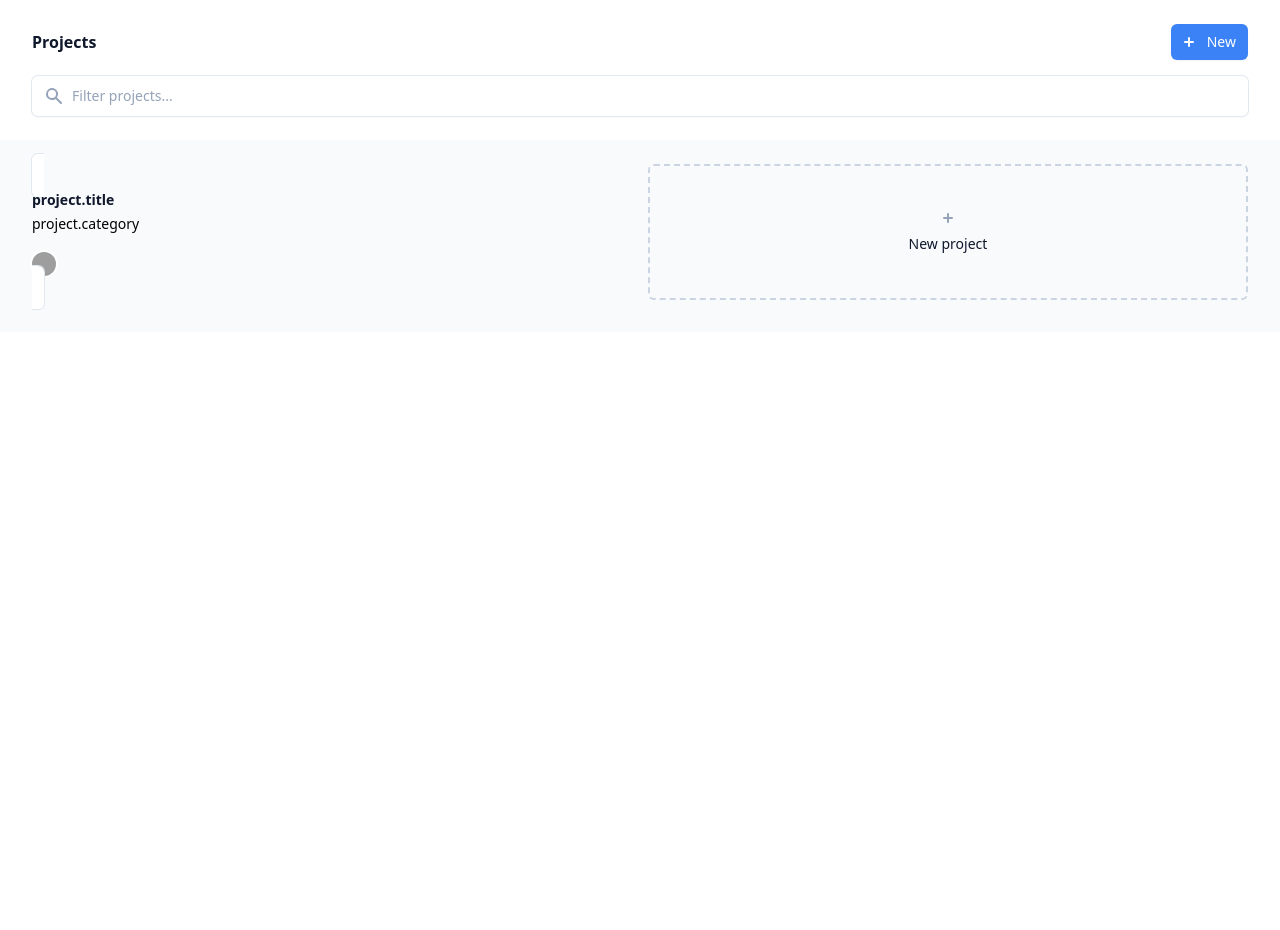
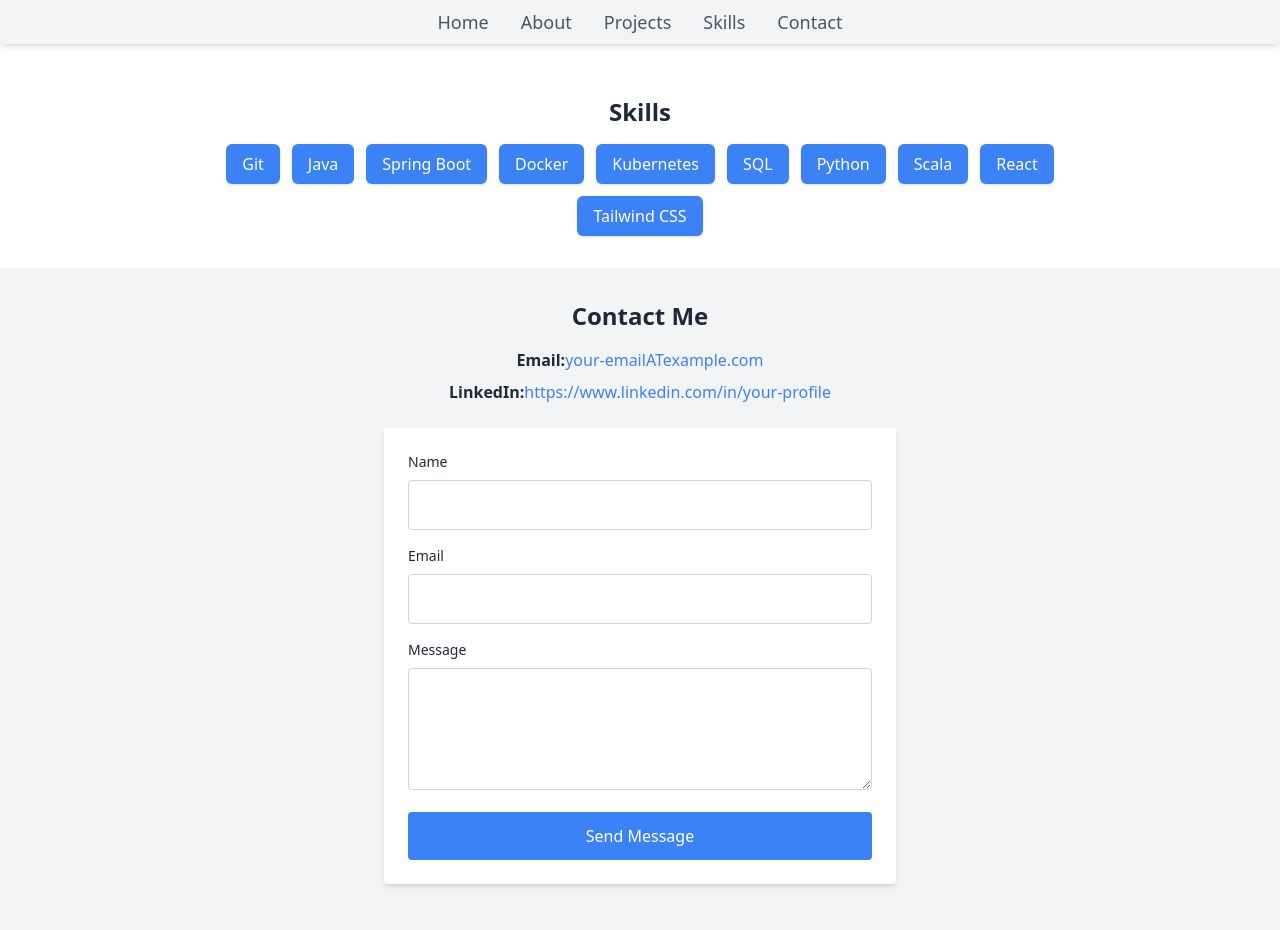
Before and after one commit to bheeshm1998/my-portfolio, an Angular app: page / in a window 1280 px wide. Shown: the top 930 px of the page. Before the commit the page ends 800 px from the top, so only its background shows below. Built offline with nearby package versions, Linux system fonts and the light colour scheme; grey boxes are pictures that could not be loaded.

Commit message:
added skills and contact section

```diff
--- a/src/app/app.component.html
+++ b/src/app/app.component.html
@@ -1,51 +1,112 @@
-<div>
-  <header class="bg-white space-y-4 p-4 sm:px-8 sm:py-6 lg:p-4 xl:px-8 xl:py-6">
-    <div class="flex items-center justify-between">
-      <h2 class="font-semibold text-slate-900">Projects</h2>
-      <a href="/new" class="hover:bg-blue-400 group flex items-center rounded-md bg-blue-500 text-white text-sm font-medium pl-2 pr-3 py-2 shadow-sm">
-        <svg width="20" height="20" fill="currentColor" class="mr-2" aria-hidden="true">
-          <path d="M10 5a1 1 0 0 1 1 1v3h3a1 1 0 1 1 0 2h-3v3a1 1 0 1 1-2 0v-3H6a1 1 0 1 1 0-2h3V6a1 1 0 0 1 1-1Z" />
-        </svg>
-        New
-      </a>
+<div class="min-h-screen flex flex-col">
+
+  <header class="fixed top-0 left-0 w-full bg-gray-100 dark:bg-gray-900 text-gray-800 dark:text-gray-200 shadow-md z-50">
+    <div class="container mx-auto px-4 py-2">
+      <nav class="flex flex-wrap justify-center space-x-4 sm:space-x-6 md:space-x-8">
+        <a href="#home-section" class="text-sm sm:text-base md:text-lg text-gray-600 dark:text-gray-400 hover:text-gray-900 dark:hover:text-white transition-all">Home</a>
+        <a href="#about-section" class="text-sm sm:text-base md:text-lg text-gray-600 dark:text-gray-400 hover:text-gray-900 dark:hover:text-white transition-all">About</a>
+        <a href="#projects-section" class="text-sm sm:text-base md:text-lg text-gray-600 dark:text-gray-400 hover:text-gray-900 dark:hover:text-white transition-all">Projects</a>
+        <a href="#skills-section" class="text-sm sm:text-base md:text-lg text-gray-600 dark:text-gray-400 hover:text-gray-900 dark:hover:text-white transition-all">Skills</a>
+        <a href="#contact-section" class="text-sm sm:text-base md:text-lg text-gray-600 dark:text-gray-400 hover:text-gray-900 dark:hover:text-white transition-all">Contact</a>
+      </nav>
     </div>
-    <form class="group relative">
-      <svg width="20" height="20" fill="currentColor" class="absolute left-3 top-1/2 -mt-2.5 text-slate-400 pointer-events-none group-focus-within:text-blue-500" aria-hidden="true">
-        <path fill-rule="evenodd" clip-rule="evenodd" d="M8 4a4 4 0 100 8 4 4 0 000-8zM2 8a6 6 0 1110.89 3.476l4.817 4.817a1 1 0 01-1.414 1.414l-4.816-4.816A6 6 0 012 8z" />
-      </svg>
-      <input class="focus:ring-2 focus:ring-blue-500 focus:outline-none appearance-none w-full text-sm leading-6 text-slate-900 placeholder-slate-400 rounded-md py-2 pl-10 ring-1 ring-slate-200 shadow-sm" type="text" aria-label="Filter projects" placeholder="Filter projects...">
-    </form>
   </header>
-  <ul class="bg-slate-50 p-4 sm:px-8 sm:pt-6 sm:pb-8 lg:p-4 xl:px-8 xl:pt-6 xl:pb-8 grid grid-cols-1 sm:grid-cols-2 lg:grid-cols-1 xl:grid-cols-2 gap-4 text-sm leading-6">
-    <li x-for="project in projects">
-      <a :href="project.url" class="hover:bg-blue-500 hover:ring-blue-500 hover:shadow-md group rounded-md p-3 bg-white ring-1 ring-slate-200 shadow-sm">
-        <dl class="grid sm:block lg:grid xl:block grid-cols-2 grid-rows-2 items-center">
-          <div>
-            <dt class="sr-only">Title</dt>
-            <dd class="group-hover:text-white font-semibold text-slate-900">
-              project.title
-            </dd>
+
+  <main class="flex-grow mt-[4rem]"> <!-- Adjust margin-top for header height -->
+
+    <section id="home-section">
+
+    </section>
+
+    <section id="about-section">
+
+    </section>
+
+    <section id="projects-section">
+
+    </section>
+
+    <section id="skills-section" class="py-8 bg-white dark:bg-gray-800 text-gray-800 dark:text-gray-200">
+      <div class="container max-w-4xl mx-auto px-4">
+        <h2 class="text-2xl font-bold text-center mb-4">Skills</h2>
+        <div class="flex flex-wrap justify-center gap-3">
+          <span class="px-4 py-2 bg-blue-500 text-white rounded-md shadow hover:bg-blue-600">Git</span>
+          <span class="px-4 py-2 bg-blue-500 text-white rounded-md shadow hover:bg-blue-600">Java</span>
+          <span class="px-4 py-2 bg-blue-500 text-white rounded-md shadow hover:bg-blue-600">Spring Boot</span>
+          <span class="px-4 py-2 bg-blue-500 text-white rounded-md shadow hover:bg-blue-600">Docker</span>
+          <span class="px-4 py-2 bg-blue-500 text-white rounded-md shadow hover:bg-blue-600">Kubernetes</span>
+          <span class="px-4 py-2 bg-blue-500 text-white rounded-md shadow hover:bg-blue-600">SQL</span>
+          <span class="px-4 py-2 bg-blue-500 text-white rounded-md shadow hover:bg-blue-600">Python</span>
+          <span class="px-4 py-2 bg-blue-500 text-white rounded-md shadow hover:bg-blue-600">Scala</span>
+          <span class="px-4 py-2 bg-blue-500 text-white rounded-md shadow hover:bg-blue-600">React</span>
+          <span class="px-4 py-2 bg-blue-500 text-white rounded-md shadow hover:bg-blue-600">Tailwind CSS</span>
+        </div>
+      </div>
+    </section>
+
+    <section id="contact-section" class="py-8 bg-gray-100 dark:bg-gray-900 text-gray-800 dark:text-gray-200">
+      <div class="container mx-auto px-4">
+        <h2 class="text-2xl font-bold text-center mb-4">Contact Me</h2>
+
+        <!-- Contact Details -->
+        <div class="text-center mb-6">
+          <p class="mb-2">
+            <strong>Email:</strong> <a href="mailto:your-emailATexample.com" class="text-blue-500 hover:underline">your-emailATexample.com</a>
+          </p>
+          <p>
+            <strong>LinkedIn:</strong> <a href="https://www.linkedin.com/in/your-profile" target="_blank" class="text-blue-500 hover:underline">https://www.linkedin.com/in/your-profile</a>
+          </p>
+        </div>
+
+        <!-- Contact Form -->
+        <form action="#" method="POST" class="max-w-lg mx-auto bg-white dark:bg-gray-800 p-6 rounded shadow-md">
+          <div class="mb-4">
+            <label for="name" class="block text-sm font-medium mb-2">Name</label>
+            <input type="text" id="name" name="name" class="w-full p-3 border border-gray-300 dark:border-gray-700 rounded focus:outline-none focus:ring-2 focus:ring-blue-500" required>
           </div>
-          <div>
-            <dt class="sr-only">Category</dt>
-            <dd class="group-hover:text-blue-200">project.category</dd>
+
+          <div class="mb-4">
+            <label for="email" class="block text-sm font-medium mb-2">Email</label>
+            <input type="email" id="email" name="email" class="w-full p-3 border border-gray-300 dark:border-gray-700 rounded focus:outline-none focus:ring-2 focus:ring-blue-500" required>
           </div>
-          <div class="col-start-2 row-start-1 row-end-3 sm:mt-4 lg:mt-0 xl:mt-4">
-            <dt class="sr-only">Users</dt>
-            <dd x-for="user in project.users" class="flex justify-end sm:justify-start lg:justify-end xl:justify-start -space-x-1.5">
-              <img :src="user.avatar" :alt="user.name" class="w-6 h-6 rounded-full bg-slate-100 ring-2 ring-white" loading="lazy">
-            </dd>
+
+          <div class="mb-4">
+            <label for="message" class="block text-sm font-medium mb-2">Message</label>
+            <textarea id="message" name="message" rows="4" class="w-full p-3 border border-gray-300 dark:border-gray-700 rounded focus:outline-none focus:ring-2 focus:ring-blue-500" required></textarea>
           </div>
-        </dl>
-      </a>
-    </li>
-    <li class="flex">
-      <a href="/new" class="hover:border-blue-500 hover:border-solid hover:bg-white hover:text-blue-500 group w-full flex flex-col items-center justify-center rounded-md border-2 border-dashed border-slate-300 text-sm leading-6 text-slate-900 font-medium py-3">
-        <svg class="group-hover:text-blue-500 mb-1 text-slate-400" width="20" height="20" fill="currentColor" aria-hidden="true">
-          <path d="M10 5a1 1 0 0 1 1 1v3h3a1 1 0 1 1 0 2h-3v3a1 1 0 1 1-2 0v-3H6a1 1 0 1 1 0-2h3V6a1 1 0 0 1 1-1Z" />
-        </svg>
-        New project
-      </a>
-    </li>
-  </ul>
+
+          <button type="submit" class="w-full bg-blue-500 text-white p-3 rounded hover:bg-blue-600 focus:outline-none focus:ring-2 focus:ring-blue-500">Send Message</button>
+        </form>
+      </div>
+    </section>
+
+  </main>
+
+  <footer class="bg-gray-100 dark:bg-gray-900 text-gray-800 dark:text-gray-200 py-4">
+    <div class="container mx-auto px-4 flex flex-col items-center">
+      <!-- Social Links -->
+      <div class="flex space-x-4 mb-2">
+        <a href="#" class="text-gray-600 dark:text-gray-400 hover:text-gray-900 dark:hover:text-white">
+          <svg class="w-6 h-6" fill="currentColor" viewBox="0 0 24 24" xmlns="http://www.w3.org/2000/svg">
+            <path d="M22.675 0H1.325C.593 0 0 .593 0 1.325v21.351C0 23.407.593 24 1.325 24H22.675c.732 0 1.325-.593 1.325-1.325V1.325C24 .593 23.407 0 22.675 0zm-1.95 7.075h-1.532c-.482 0-.792.225-.924.656-.134.428-.201 1.043-.201 1.843v2.7h2.656l-.347 2.684H18.07v7.744h-2.812v-7.744h-2.295V12.27h2.295V9.715c0-2.296 1.329-3.543 3.301-3.543.944 0 1.755.07 1.988.102v2.281z" />
+          </svg>
+        </a>
+        <a href="#" class="text-gray-600 dark:text-gray-400 hover:text-gray-900 dark:hover:text-white">
+          <svg class="w-6 h-6" fill="currentColor" viewBox="0 0 24 24" xmlns="http://www.w3.org/2000/svg">
+            <path d="M24 4.557a9.993 9.993 0 01-2.828.775A4.936 4.936 0 0023.337 3c-.935.555-1.97.96-3.07 1.184A4.92 4.92 0 0016.616 3a4.92 4.92 0 00-4.917 4.917c0 .385.043.762.127 1.122A13.978 13.978 0 011.671 3.149a4.902 4.902 0 00-.666 2.473 4.922 4.922 0 002.188 4.102 4.93 4.93 0 01-2.228-.615v.061a4.921 4.921 0 003.946 4.827 4.935 4.935 0 01-2.22.085 4.93 4.93 0 004.598 3.417A9.867 9.867 0 010 21.54a13.934 13.934 0 007.548 2.209c9.056 0 14.01-7.496 14.01-13.986 0-.21-.005-.423-.014-.633A9.936 9.936 0 0024 4.557z" />
+          </svg>
+        </a>
+        <a href="#" class="text-gray-600 dark:text-gray-400 hover:text-gray-900 dark:hover:text-white">
+          <svg class="w-6 h-6" fill="currentColor" viewBox="0 0 24 24" xmlns="http://www.w3.org/2000/svg">
+            <path d="M12 2.163c-5.428 0-9.837 4.391-9.837 9.795 0 4.898 3.592 8.965 8.318 9.795v-6.92h-2.515v-2.717h2.515v-2.057c0-2.49 1.492-3.861 3.747-3.861 1.086 0 2.223.194 2.223.194v2.457h-1.252c-1.235 0-1.618.767-1.618 1.552v1.716h2.77l-.444 2.717h-2.326v6.921c4.726-.83 8.318-4.897 8.318-9.795 0-5.404-4.409-9.795-9.837-9.795z" />
+          </svg>
+        </a>
+      </div>
+
+      <!-- Copyright Text -->
+      <p class="text-sm text-center">&copy; 2024 Abhishek Anand. All rights reserved.</p>
+    </div>
+
+  </footer>
+
 </div>
```
